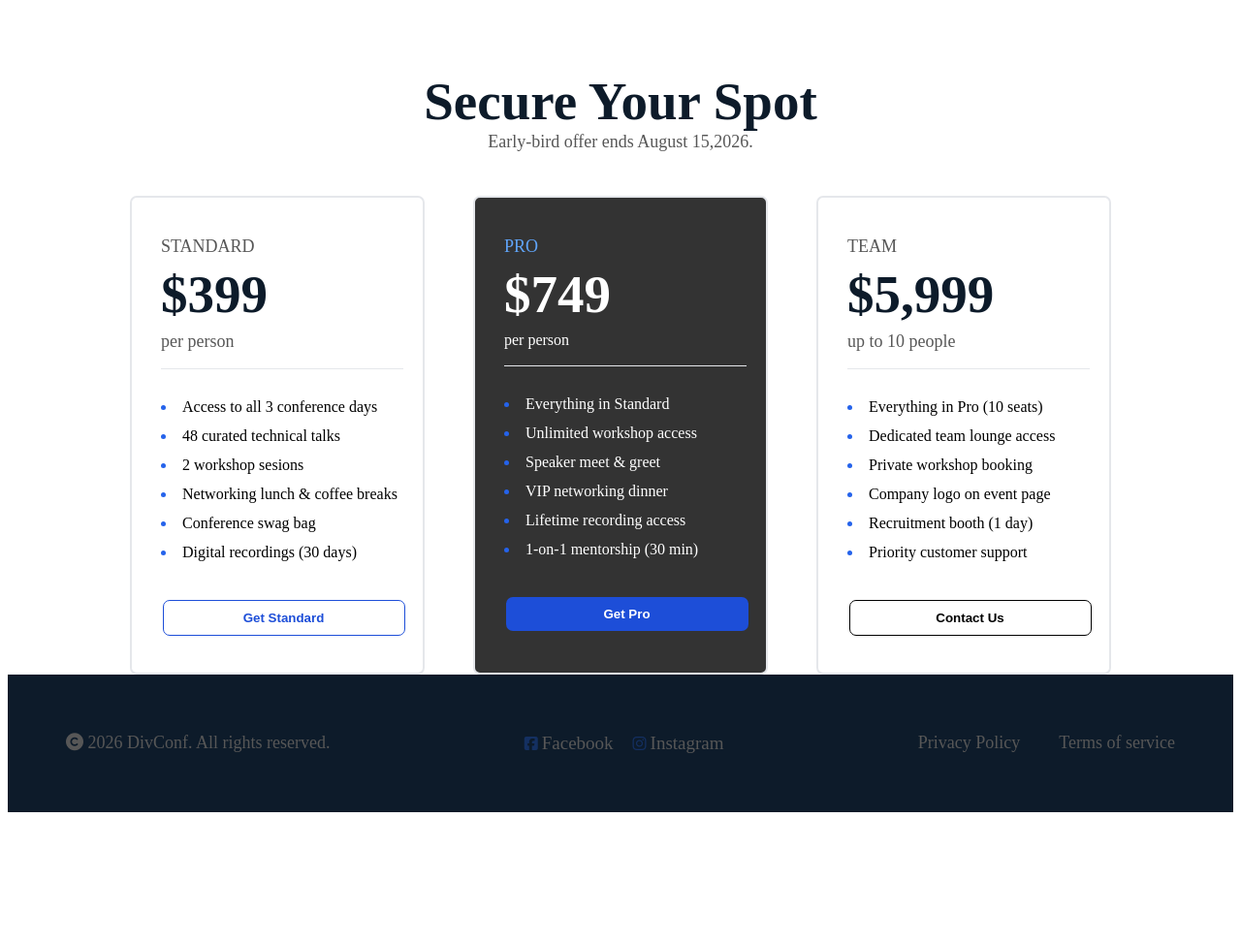
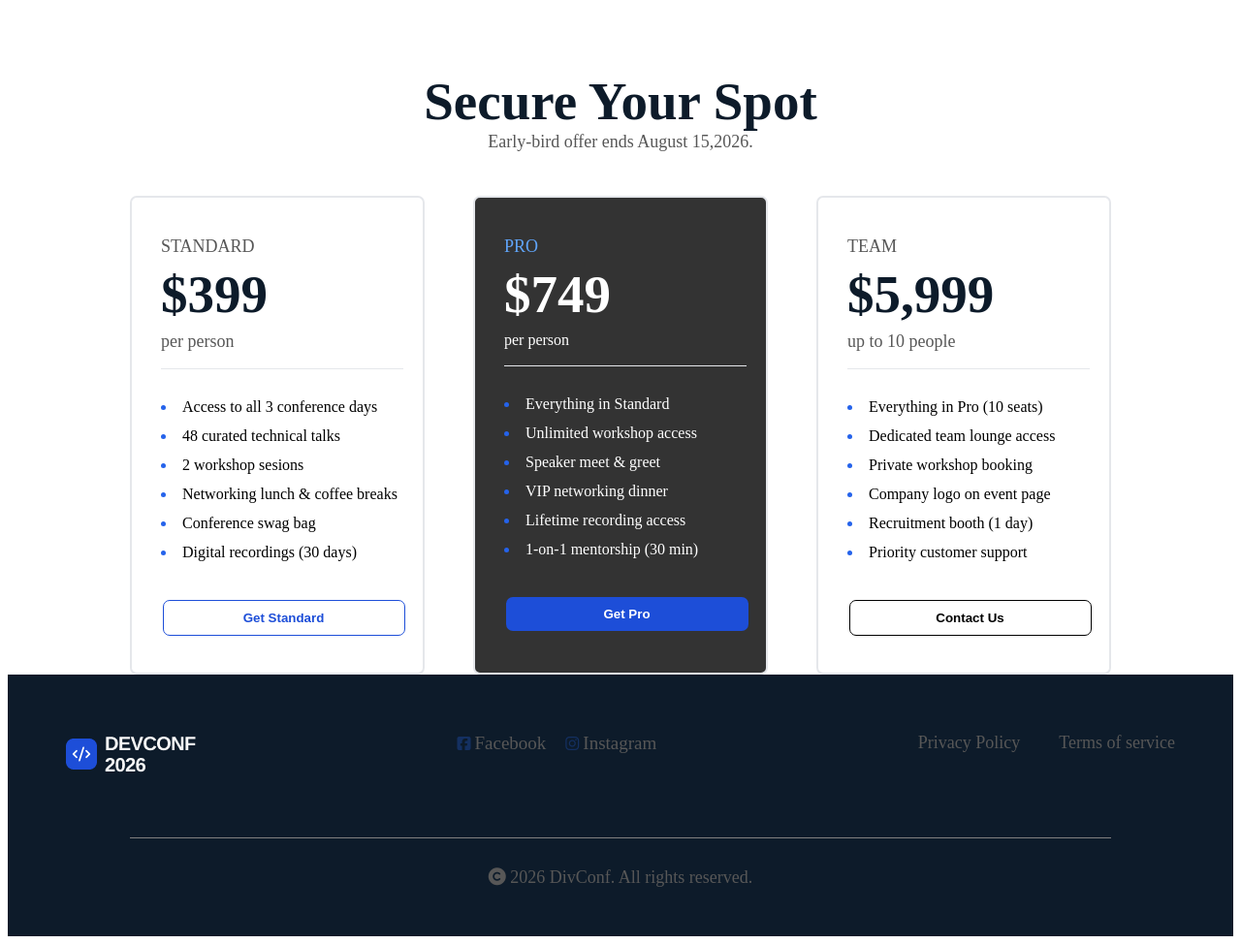
Before and after one commit to saudanoor/Development-Conference, a plain HTML site: page index.html in a window 1280 px wide. Shown: the part 1665-2639 px from the top of the page at 97% size. Before the commit the page ends 2511 px from the top, so only its background shows below. Drawn offline with Linux system fonts and the light colour scheme.

Commit message:
footer fixed

```diff
--- a/index.html
+++ b/index.html
@@ -224,9 +224,13 @@
     <footer>
       <section class="pad footer-color footer-section">
 
-        <div class="grey-normal">
+        <!-- <div class="grey-normal">
            <i class="fa-sharp-duotone fa-solid fa-copyright"></i>
                2026 DivConf. All rights reserved.
+        </div> -->
+
+        <div>
+          <img src="./assets/footer-logo.png" alt="">
         </div>
 
         <div class="footer-section-mid">
@@ -251,6 +255,16 @@
 
       </section>
 
+
+      <section class="footer-color footer-final ">
+        <div class="hr"></div>
+
+        <div class="grey-normal">
+           <i class="fa-sharp-duotone fa-solid fa-copyright"></i>
+               2026 DivConf. All rights reserved.
+        </div>
+      </section>
+
     </footer>
   </body>
 </html>
--- a/styles/styles.css
+++ b/styles/styles.css
@@ -339,3 +339,22 @@ nav a{
 button{
     cursor: pointer;
 }
+
+.hr{
+    width: 80%;
+    height: 1px;
+
+    background-color: grey;
+    align-items: center;
+    margin-bottom: 30px;
+
+
+}
+
+.footer-final{
+    display: flex;
+    flex-direction: column;
+    align-items: center;
+    padding-bottom: 50px;
+
+}
```
